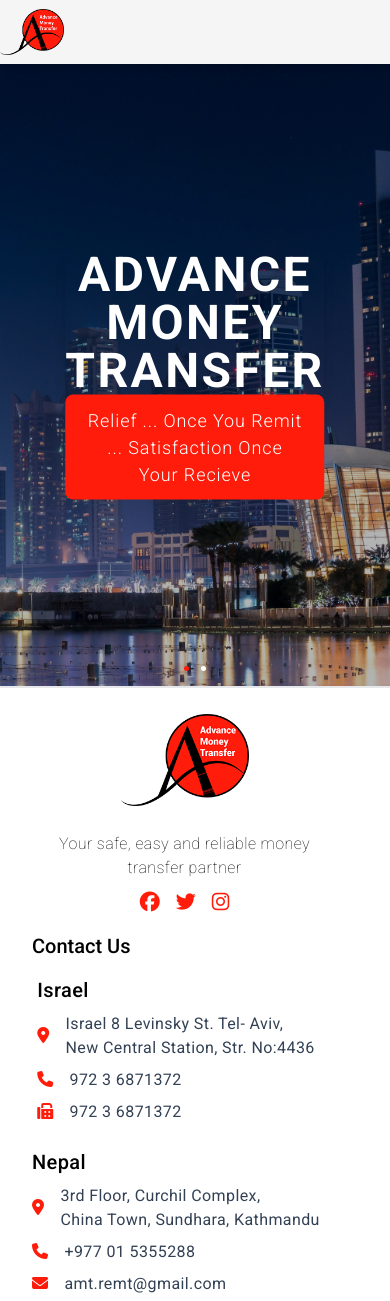
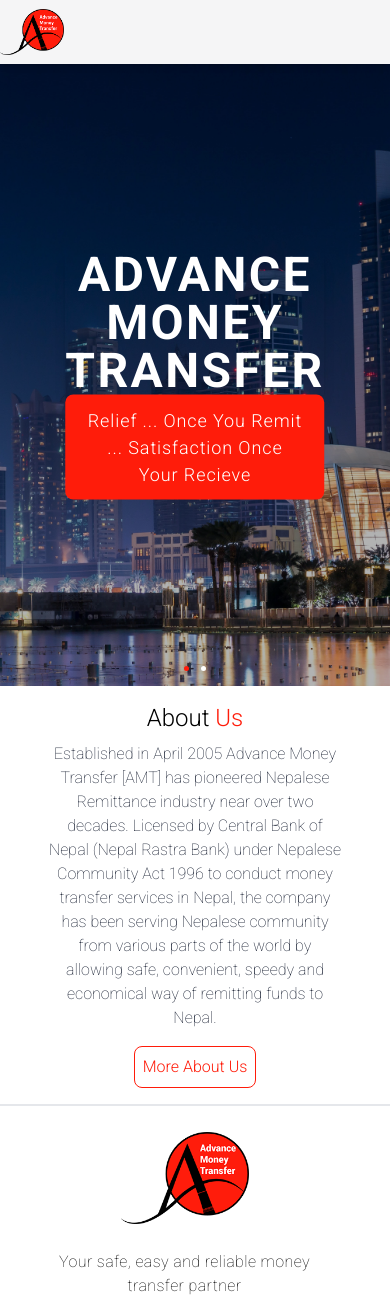
Before and after one commit to navinmaharjan/advance-money-transfer, a React (Vite) app in the folder client/: page / in a window 390 px wide. Shown: the top 1301 px of the page. Built offline with nearby package versions, Linux system fonts and the light colour scheme.

Commit message:
home about us responsive complete

```diff
--- a/client/src/Pages/Home/AboutUsHome.jsx
+++ b/client/src/Pages/Home/AboutUsHome.jsx
@@ -4,20 +4,20 @@
   return (
     <>
       <div
-        className="container mx-auto py-16"
+        className="container mx-auto py-4  sm:py-16"
         data-aos="fade-up"
         data-aos-anchor-placement="top-bottom"
         data-aos-duration="2500"
       >
         <div className="flex flex-col items-center">
           {/* ---------- heading --------- */}
-          <h1 className="text-4xl pb-8 font-light">
+          <h1 className=" text-2xl sm:text-4xl pb-2 sm:pb-8 font-light">
             About <span className="text-brand">Us</span>
           </h1>
 
           {/* -------- paragraph --------- */}
           <div className="text-center flex flex-row justify-center">
-            <p className="text-roboto text-slate-700 text-2xl w-3/4 tracking-normal font-extralight">
+            <p className="text-roboto text-slate-900 sm:text-2xl w-3/4 tracking-normal font-extralight">
               {" "}
               Established in April 2005 Advance Money Transfer [AMT] has
               pioneered Nepalese Remittance industry near over two decades.
@@ -32,7 +32,7 @@
           {/* -------- button --------- */}
           <Link
             to="/about-us"
-            className="text-brand border border-brand p-3 font-light rounded-lg mt-8"
+            className="text-brand border border-brand p-2 sm:p-3 font-light rounded-lg  mt-4 sm:mt-8"
           >
             More About Us
           </Link>
--- a/client/src/Pages/Home/Home.jsx
+++ b/client/src/Pages/Home/Home.jsx
@@ -9,7 +9,7 @@
   return (
     <>
       <Banner />
-      {/* <AboutUsHome data-aos="zoom-in"/> */}
+      <AboutUsHome data-aos="zoom-in"/>
       {/* <OurServices /> */}
       {/* <ExistingCoverage /> */}
       {/* <OurBusinessPartners /> */}
```
